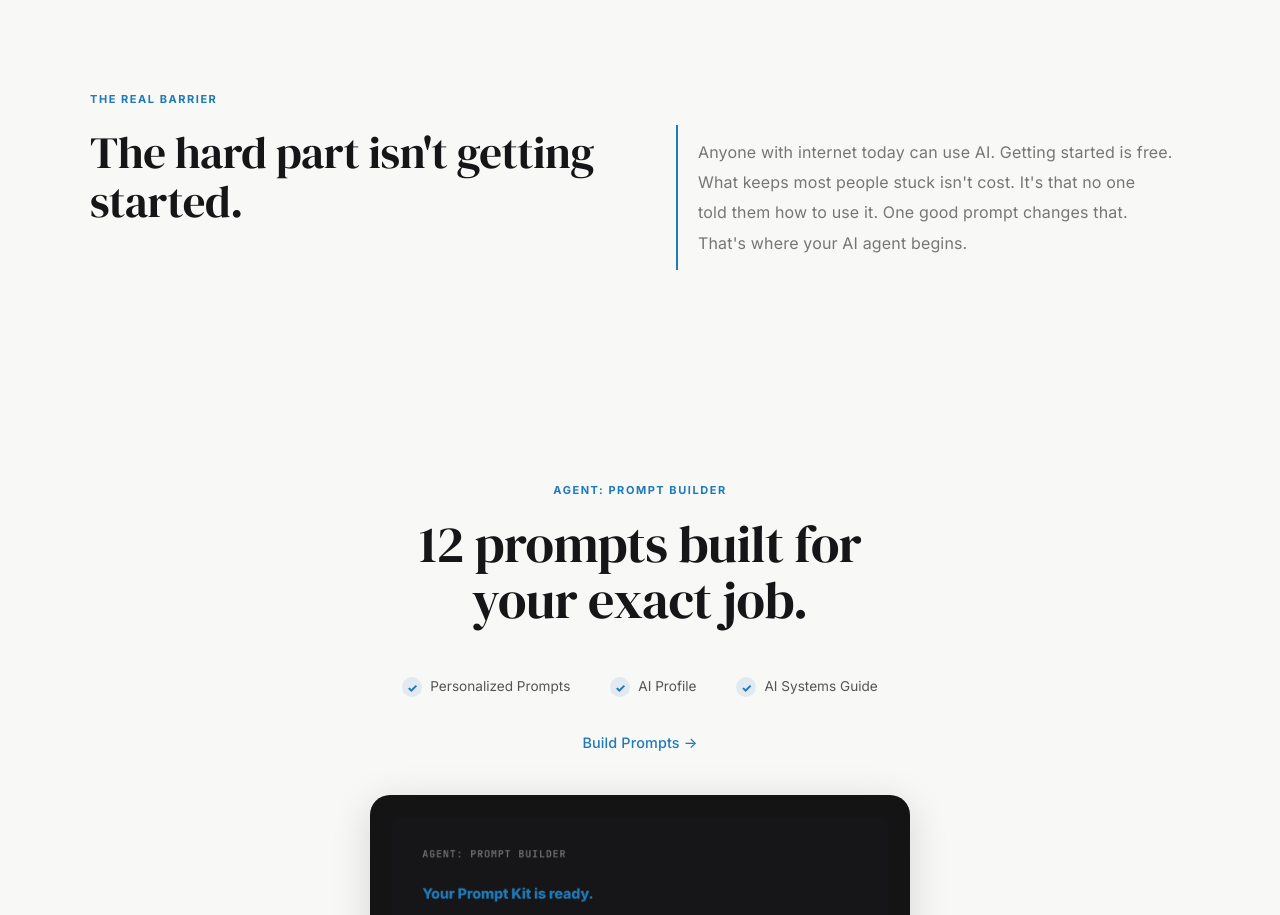
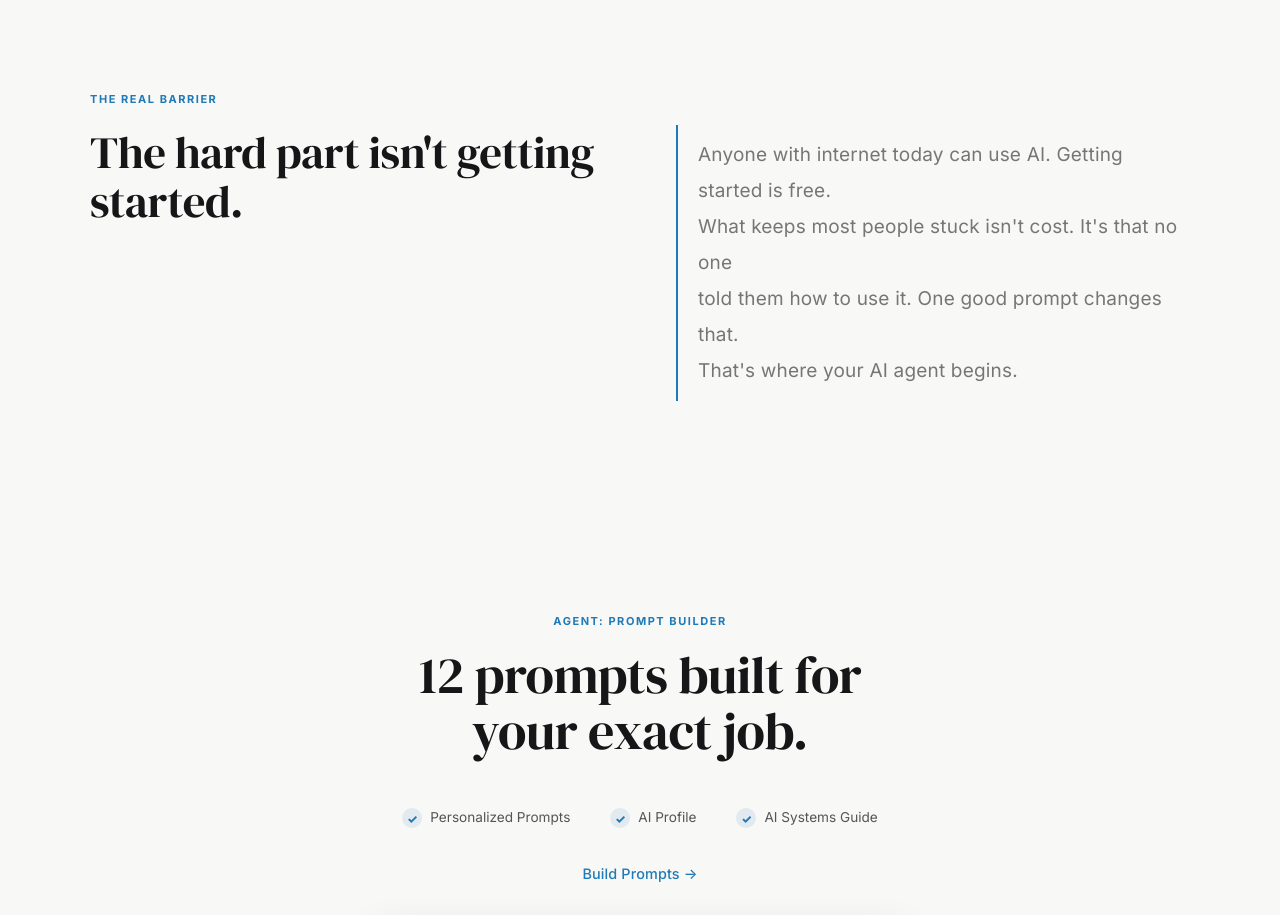
Before and after one commit to coolcalvin457-tech/agent-timesaver-nextjs, a Next.js app: page / in a window 1280 px wide. Shown: the part 1340-2255 px from the top of the page. Built offline with nearby package versions, Linux system fonts and the light colour scheme.

Commit message:
your message

```diff
--- a/app/globals.css
+++ b/app/globals.css
@@ -1316,7 +1316,7 @@ input, textarea {
 }
 
 .manifesto-body {
-  font-size: clamp(0.9375rem, 1.25vw, 1rem);
+  font-size: clamp(1.0625rem, 1.5vw, 1.1875rem);
   font-weight: 300;
   letter-spacing: 0.01em;
   color: #767674;
```
